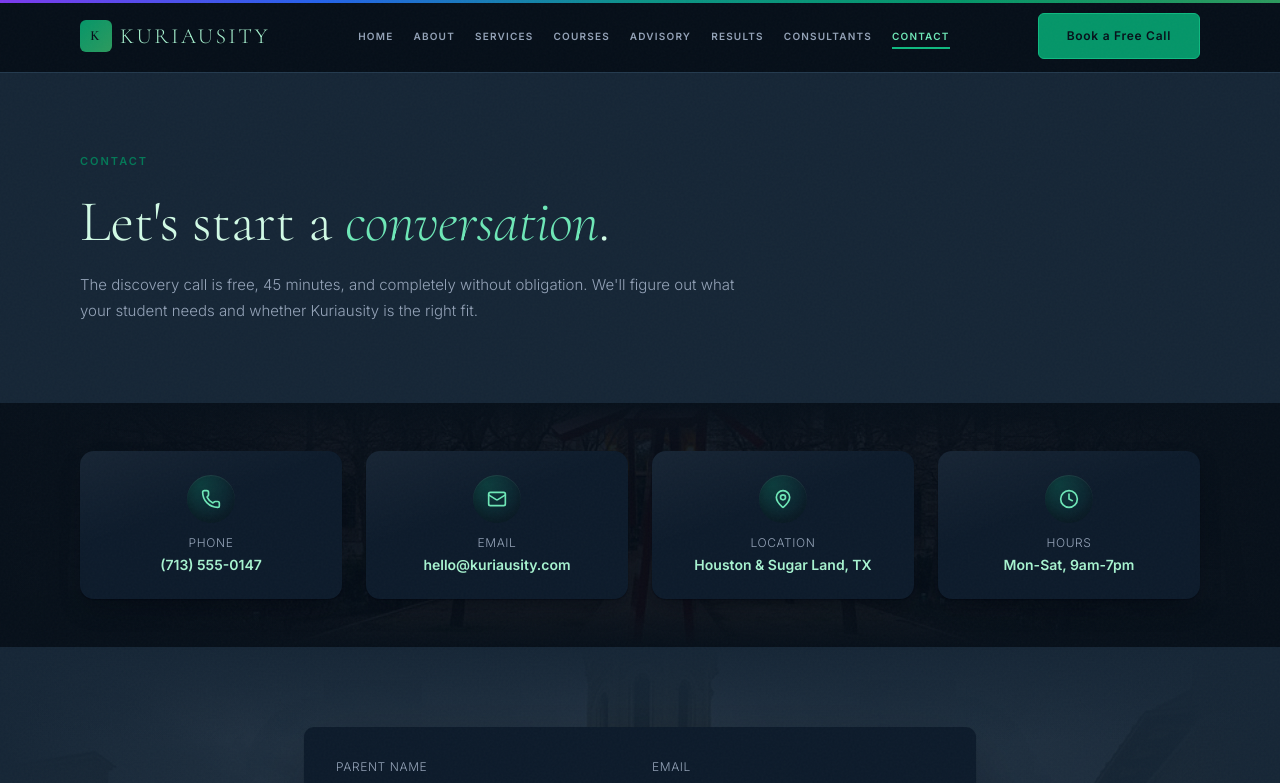
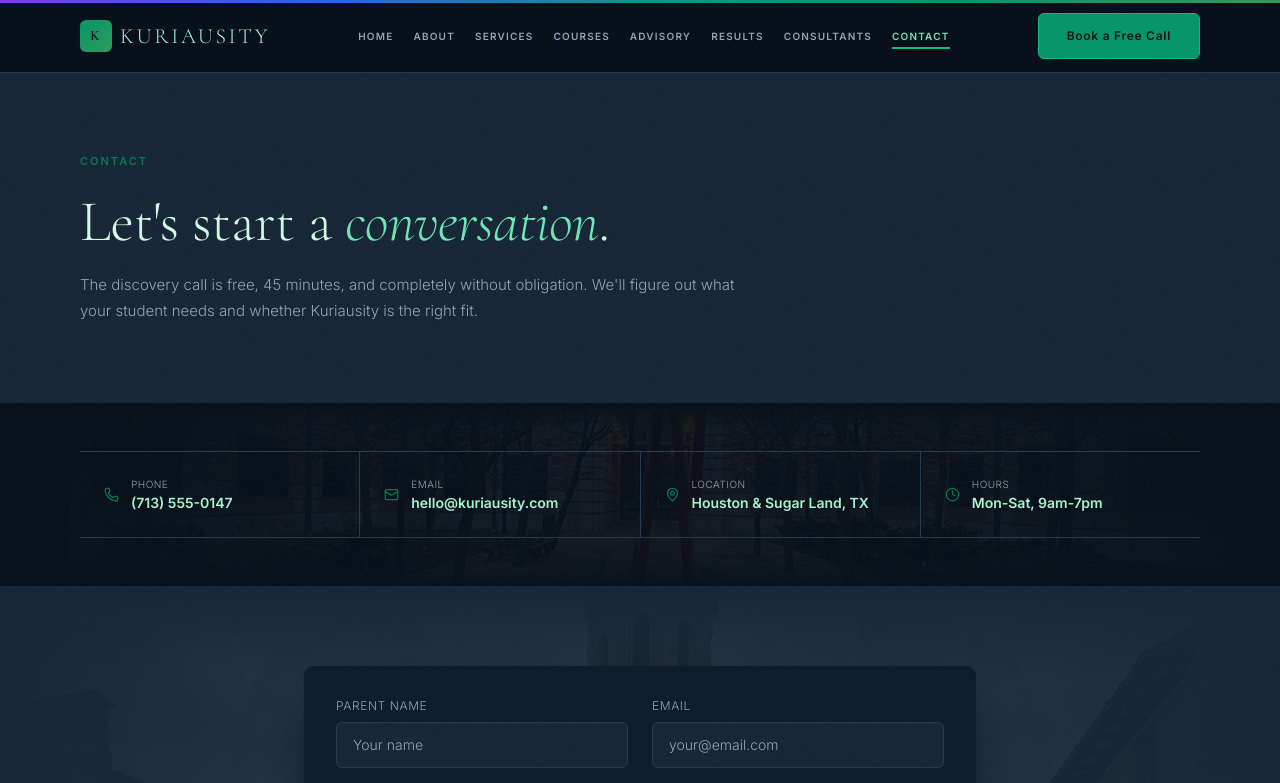
Before and after one commit to Mkurian99/kuriausity-website, a React (Vite) app: page /contact in a window 1280 px wide. Shown: the top 783 px of the page. Built offline with nearby package versions, Linux system fonts and the light colour scheme; a web font is replaced by a local one.

Commit message:
Contact.tsx: convert 4 info cards into a single letterhead-style contact strip

```diff
--- a/src/pages/Contact.tsx
+++ b/src/pages/Contact.tsx
@@ -55,41 +55,36 @@ export default function Contact() {
         <div className="absolute inset-0" style={{ background: "linear-gradient(to bottom, var(--kq-obsidian) 0%, transparent 15%, transparent 85%, var(--kq-obsidian) 100%)" }} />
 
         <div className="container relative z-10">
-          <div className="grid grid-cols-1 md:grid-cols-4 gap-6">
+          <div
+            className="flex flex-col md:flex-row"
+            style={{ borderTop: "0.5px solid var(--kq-opal-rim)", borderBottom: "0.5px solid var(--kq-opal-rim)" }}
+          >
             {[
-              { icon: <Phone size={20} />, label: "Phone", value: "(713) 555-0147" },
-              { icon: <Mail size={20} />, label: "Email", value: "hello@kuriausity.com" },
-              { icon: <MapPin size={20} />, label: "Location", value: "Houston & Sugar Land, TX" },
-              { icon: <Clock size={20} />, label: "Hours", value: "Mon-Sat, 9am-7pm" },
+              { icon: <Phone size={15} />, label: "Phone", value: "(713) 555-0147" },
+              { icon: <Mail size={15} />, label: "Email", value: "hello@kuriausity.com" },
+              { icon: <MapPin size={15} />, label: "Location", value: "Houston & Sugar Land, TX" },
+              { icon: <Clock size={15} />, label: "Hours", value: "Mon-Sat, 9am-7pm" },
             ].map((item, i) => (
               <div
                 key={i}
-                className="kq-panel text-center p-6"
+                className="flex-1 flex items-center gap-3 py-6 px-6"
+                style={{ borderLeft: i > 0 ? "0.5px solid var(--kq-opal-rim)" : "none" }}
               >
-                <div
-                  className="kq-icon-circle inline-flex items-center justify-center w-12 h-12 rounded-full mb-3"
-                  style={{ color: "var(--kq-em-light)" }}
-                >
-                  {item.icon}
-                </div>
+                <span style={{ color: "var(--kq-em-mid)" }}>{item.icon}</span>
+                <div>
                   <p
-                  className="text-xs uppercase tracking-wider mb-1"
-                  style={{
-                    fontFamily: "var(--font-ui)",
-                    color: "var(--kq-text-muted)",
-                  }}
+                    className="text-[10px] uppercase tracking-wider"
+                    style={{ fontFamily: "var(--font-ui)", color: "var(--kq-text-muted)" }}
                   >
                     {item.label}
                   </p>
                   <p
                     className="font-semibold text-sm"
-                  style={{
-                    fontFamily: "var(--font-ui)",
-                    color: "var(--kq-em-pale)",
-                  }}
+                    style={{ fontFamily: "var(--font-ui)", color: "var(--kq-em-pale)" }}
                   >
                     {item.value}
                   </p>
+                </div>
               </div>
             ))}
           </div>
```
Lines whose indentation alone changed are shown as unchanged.
